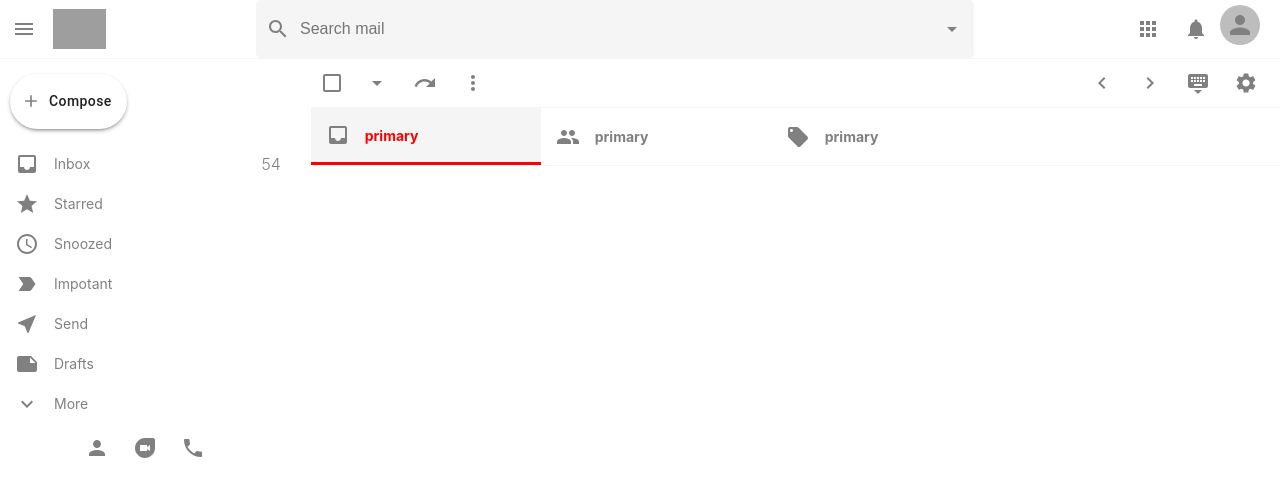
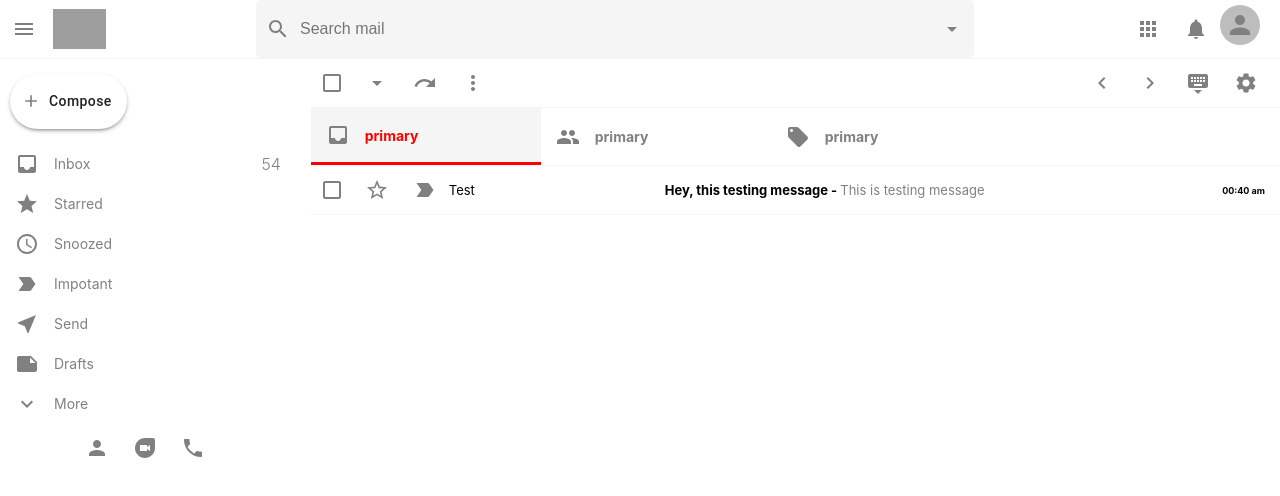
Before and after one commit to Nurjigit-Melis-uulu/gmail-clone-react, a React (Create React App) app: page / in a window 1280 px wide. Shown: the top 496 px of the page. Built offline with nearby package versions, Linux system fonts and the light colour scheme; grey boxes are pictures that could not be loaded.

Commit message:
Edited email list

```diff
--- a/src/EmailList.js
+++ b/src/EmailList.js
@@ -12,6 +12,7 @@
 import PeopleIcon from "@material-ui/icons/People";
 import LocalOfferIcon from "@material-ui/icons/LocalOffer";
 import Section from "./Section";
+import EmailRow from "./EmailRow";
 
 function EmailList(props) {
   return (
@@ -50,6 +51,15 @@
         <Section Icon={PeopleIcon} title="primary" color="blue" />
         <Section Icon={LocalOfferIcon} title="primary" color="green" />
       </div>
+
+      <div className="EmailList__List">
+        <EmailRow
+          title="Test"
+          subject="Hey, this testing message"
+          description="This is testing message"
+          time="00:40 am"
+        />
+      </div>
     </div>
   );
 }
--- /dev/null
+++ b/src/EmailRow.css
@@ -0,0 +1,49 @@
+.EmailRow {
+  display: flex;
+  align-items: center;
+  height: auto;
+  border-bottom: 1px solid whitesmoke;
+  cursor: pointer;
+  z-index: 99;
+}
+
+.EmailRow:hover {
+  border-top: 1px solid whitesmoke;
+  box-shadow: 0 4px 4px -2px rgba(0, 0, 0, 0.24);
+}
+
+.EmailRow__options {
+  display: flex;
+}
+
+.EmailRow__message {
+  display: flex;
+  flex: 0.8;
+  align-items: center;
+  font-size: 13px;
+}
+
+.EmailRow__message>h4 {
+  width: 400px;
+  white-space: nowrap;
+  overflow: hidden;
+  text-overflow: ellipsis;
+  padding-left: 5px;
+  padding-right: 5px;
+}
+
+.EmailRow__title {
+  font-size: 13px;
+  flex: 0.3;
+}
+
+.EmailRow__time {
+  padding-right: 15px;
+  font-size: 9px;
+  font-weight: bold;
+}
+
+.EmailRow__description {
+  font-weight: 400;
+  color: grey;
+}
--- /dev/null
+++ b/src/EmailRow.js
@@ -0,0 +1,39 @@
+import React from "react";
+import { useHistory } from "react-router";
+
+import "./EmailRow.css";
+
+import { Checkbox, IconButton } from "@material-ui/core";
+import StarBorderIcon from "@material-ui/icons/StarBorder";
+import LabelImportantIcon from "@material-ui/icons/LabelImportant";
+
+function EmailRow({ title, subject, description, time }) {
+  const history = useHistory();
+
+  return (
+    <div onClick={() => history.push("/mail")} className="EmailRow">
+      <div className="EmailRow__options">
+        <Checkbox />
+        <IconButton>
+          <StarBorderIcon />
+        </IconButton>
+        <IconButton>
+          <LabelImportantIcon />
+        </IconButton>
+      </div>
+      <div className="EmailRow__title">{title}</div>
+
+      <div className="EmailRow__message">
+        <h4>
+          {subject}
+          {" - "}
+          <span className="EmailRow__description">{description}</span>
+        </h4>
+      </div>
+
+      <div className="EmailRow__time">{time}</div>
+    </div>
+  );
+}
+
+export default EmailRow;
--- a/src/Mail.js
+++ b/src/Mail.js
@@ -2,7 +2,11 @@
 import "./Mail.css";
 
 function Mail(props) {
-  return <div className="Mail">Mail</div>;
+  return (
+    <div className="Mail">
+      <h1>Hello!</h1>
+    </div>
+  );
 }
 
 export default Mail;
```
